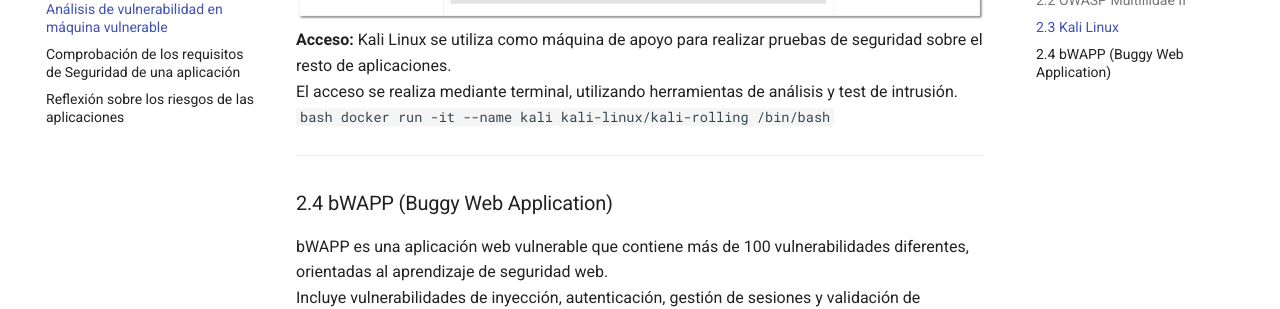
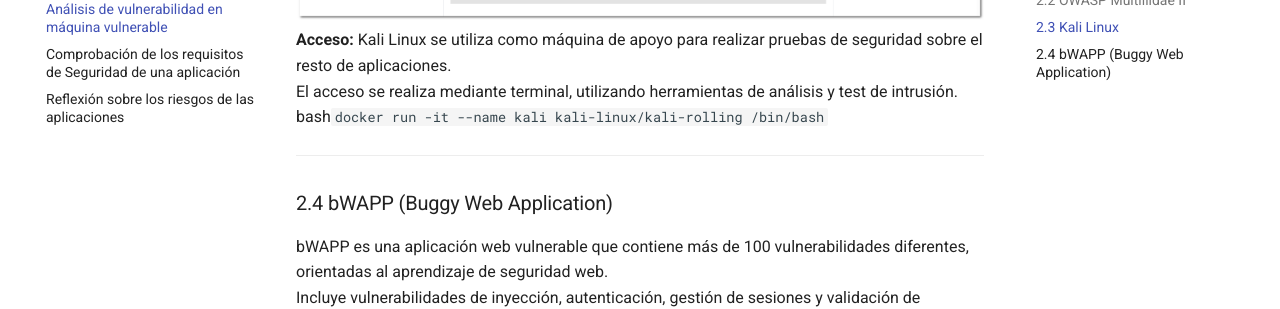
Before and after one commit to JBLeopard/Unidad2-TareaRA2-Joaquin, an MkDocs documentation site: the page built from docs/analisisVulnerabilidad.md, in a window 1280 px wide and 900 px high, scrolled down 2122 px. Shown: the part 153-462 px from the top of the window. Built offline with MkDocs 1.6.1 and Material for MkDocs 9.7.7, drawn with Linux system fonts in a browser that asks for light colours.

Commit message:
Update analisisVulnerabilidad.md

````diff
--- a/docs/analisisVulnerabilidad.md
+++ b/docs/analisisVulnerabilidad.md
@@ -47,7 +47,7 @@
 **Acceso:**
 Kali Linux se utiliza como máquina de apoyo para realizar pruebas de seguridad sobre el resto de aplicaciones.
 El acceso se realiza mediante terminal, utilizando herramientas de análisis y test de intrusión.
-```bash docker run -it --name kali kali-linux/kali-rolling /bin/bash```
+bash```docker run -it --name kali kali-linux/kali-rolling /bin/bash```
 
 ---
 
````
